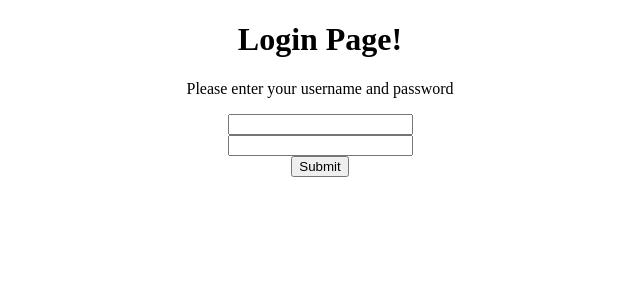
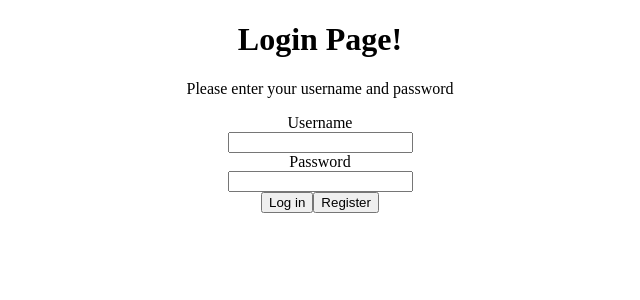
Before and after one commit to CaptDany/Bancojidotas, a React (Create React App) app: page / in a window 1280 px wide. Shown: the top 300 px of the page, without its empty margins (320-960 px from the left). Built offline with nearby package versions, Linux system fonts and the light colour scheme.

Commit message:
badam
bingle bongle

```diff
--- a/src/App.js
+++ b/src/App.js
@@ -6,7 +6,9 @@ function App() {
 const [ signIn, setSignIn ] = useState(false);
 const [regUser, setRegUser] = useState('');
 const [regPass, setRegPass] = useState('');
-let users = [{uersname: 'admin', password: 'admin'}];
+
+
+
 
 
 
@@ -14,7 +16,7 @@ let users = [{uersname: 'admin', password: 'admin'}];
     if(!signIn){
         return(
         <div className="App">
-            {Me(regPass, regUser, setRegUser, setRegPass,signIn, setSignIn, users)}
+            {Me(regPass, regUser, setRegUser, setRegPass,signIn, setSignIn)}
         </div>
         );
     } else{
@@ -74,17 +76,22 @@ function Cards(){ //Tarjetas de credito y debito
   );
 }
 
-function Me(regPass, regUser, setRegUser, setRegPass,signIn, setSignIn,users){
+
+function Me(regPass, regUser, setRegUser, setRegPass,signIn, setSignIn){
+    let users = [];
     const [username, setUsername] = useState('');
     const [password, setPassword] = useState('');
-    const register = false
+    const [register, setRegister] = useState(false);
+    console.log(users);
 
     if(!register){
         return(
             <div>
                 <h1>Login Page!</h1>
                 <p>Please enter your username and password</p>
+                <label htmlFor='username'>Username</label><br />
                 <input type="text" value={username} onChange={e => {setUsername(e.target.value);}}/> <br />
+                <label htmlFor='Password'>Password</label><br />
                 <input type="password" value={password} onChange={e => {setPassword(e.target.value);}}/> <br />
                 <button onClick={() => {
                     if(username === users.find(user => user.username === username) && password === users.find(user => user.password === password)){
@@ -92,7 +99,10 @@ function Me(regPass, regUser, setRegUser, setRegPass,signIn, setSignIn,users){
                     }else{
                         alert("Invalid Username or Password");
                     }
-                }}>Submit</button>
+                }}>Log in</button>
+                <button onClick={() => {
+                    setRegister(true);
+                }}>Register</button>
             </div>
         )
     }else{
@@ -103,6 +113,7 @@ function Me(regPass, regUser, setRegUser, setRegPass,signIn, setSignIn,users){
             </div>
             <div>
                 <form>
+                    {console.log(users)}
                     <label for="username">Username</label><br/>
                     <input value={username} onChange={e => {setUsername(e.target.value);}}/>
                     <br/>
@@ -113,8 +124,16 @@ function Me(regPass, regUser, setRegUser, setRegPass,signIn, setSignIn,users){
                         e.preventDefault();
                         setRegUser(username);
                         setRegPass(password);
-                        console.log('username: ',username,'password: ', password);
+                        users.push({
+                            username: username,
+                            password: password
+                        })
+                        console.log('username: ',username,'password: ', password, 'Users: ', users);
                     }}>submit</button>
+                    <button
+                    onClick={()=> {
+                        setRegister(true);
+                    }}>Log in</button>
                     <br/>
                     <h1>
                         Registered Username: {regUser}<br/>
```
